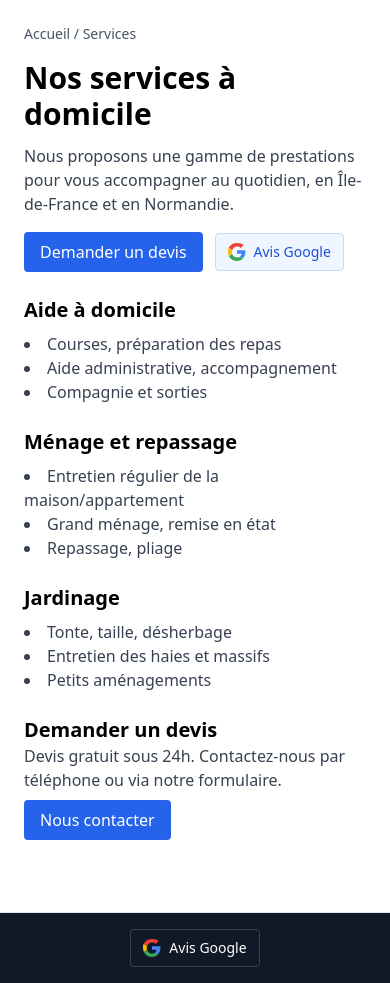
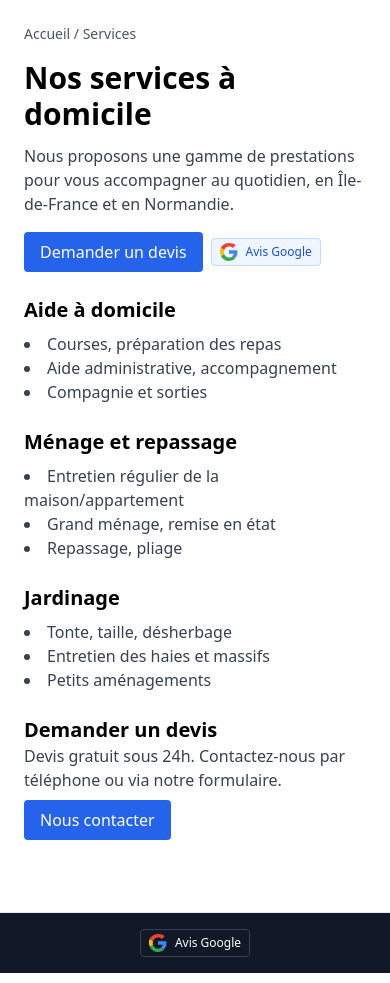
Before and after one commit to Soofmaax/RCP-Multiservices, a React (Vite) app: page /services in a window 390 px wide. Built offline with nearby package versions, Linux system fonts and the light colour scheme; no server answers.

Commit message:
style: reduce padding and gap sizes in various components for a consistent look
Co-authored-by: Genie <genie@cosine.sh>

```diff
--- a/src/components/GoogleReviewsBadge.tsx
+++ b/src/components/GoogleReviewsBadge.tsx
@@ -13,7 +13,7 @@ export default function GoogleReviewsBadge({
   if (!url || !url.trim()) return null;
 
   const base =
-    'inline-flex items-center gap-2 rounded px-3 py-2 text-sm border transition-colors';
+    'inline-flex items-center gap-2 rounded px-2 py-1 text-xs sm:px-3 sm:py-2 sm:text-sm border transition-colors';
   const styles =
     variant === 'inverted'
       ? 'bg-gray-900 text-white border-gray-700 hover:bg-gray-800'
--- a/src/pages/CityPage.tsx
+++ b/src/pages/CityPage.tsx
@@ -149,7 +149,7 @@ export default function CityPage() {
           accompagnement à {match.city.name} et dans tout le département {match.department.name}.
           Notre équipe qualifiée et assurée intervient rapidement selon vos besoins.
         </p>
-        <div className="mt-4 flex flex-wrap items-center gap-3">
+        <div className="mt-4 flex flex-wrap items-center gap-2 sm:gap-3">
           <Link
             to="/contact"
             className="inline-block text-white bg-blue-600 hover:bg-blue-700 px-4 py-2 rounded"
--- a/src/pages/ContactPage.tsx
+++ b/src/pages/ContactPage.tsx
@@ -50,7 +50,7 @@ export default function ContactPage() {
         <p className="mt-3 text-gray-700">
           Devis gratuit sous 24h. N'hésitez pas à nous écrire ou à nous appeler.
         </p>
-        <div className="mt-4 flex flex-wrap items-center gap-3">
+        <div className="mt-4 flex flex-wrap items-center gap-2 sm:gap-3">
           <a
             className="inline-block text-white bg-blue-600 hover:bg-blue-700 px-4 py-2 rounded"
             href="mailto:contact@rcp-multiservices.com"
--- a/src/pages/ServicesPage.tsx
+++ b/src/pages/ServicesPage.tsx
@@ -65,7 +65,7 @@ export default function ServicesPage() {
           Nous proposons une gamme de prestations pour vous accompagner au quotidien, en
           Île-de-France et en Normandie.
         </p>
-        <div className="mt-4 flex flex-wrap items-center gap-3">
+        <div className="mt-4 flex flex-wrap items-center gap-2 sm:gap-3">
           <Link
             to="/contact"
             className="inline-block text-white bg-blue-600 hover:bg-blue-700 px-4 py-2 rounded"
--- a/src/routes/AppRoutes.tsx
+++ b/src/routes/AppRoutes.tsx
@@ -22,7 +22,7 @@ function Home() {
         <p className="mt-3 text-gray-700">
           Aide à domicile, ménage, jardinage et accompagnement en Île-de-France et en Normandie.
         </p>
-        <div className="mt-4 flex flex-wrap items-center gap-3">
+        <div className="mt-4 flex flex-wrap items-center gap-2 sm:gap-3">
           <Link
             to="/zones"
             className="inline-block text-white bg-blue-600 hover:bg-blue-700 px-4 py-2 rounded"
```
